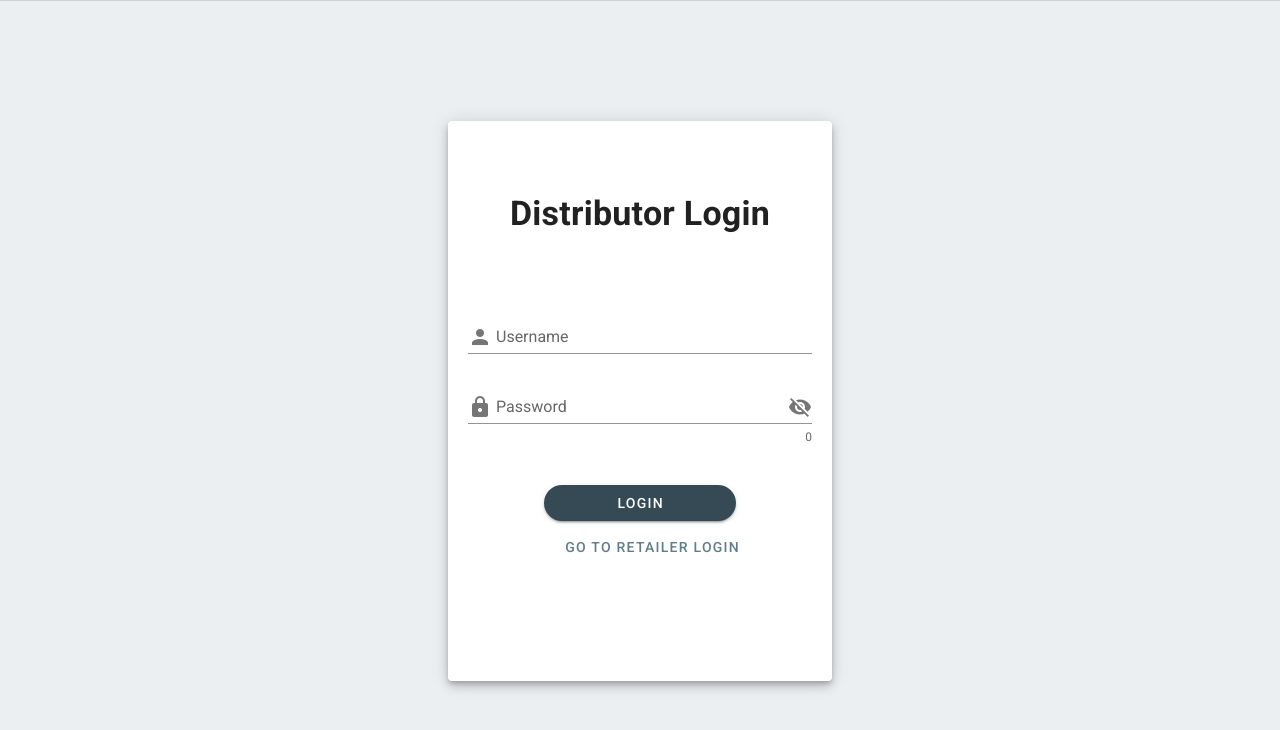
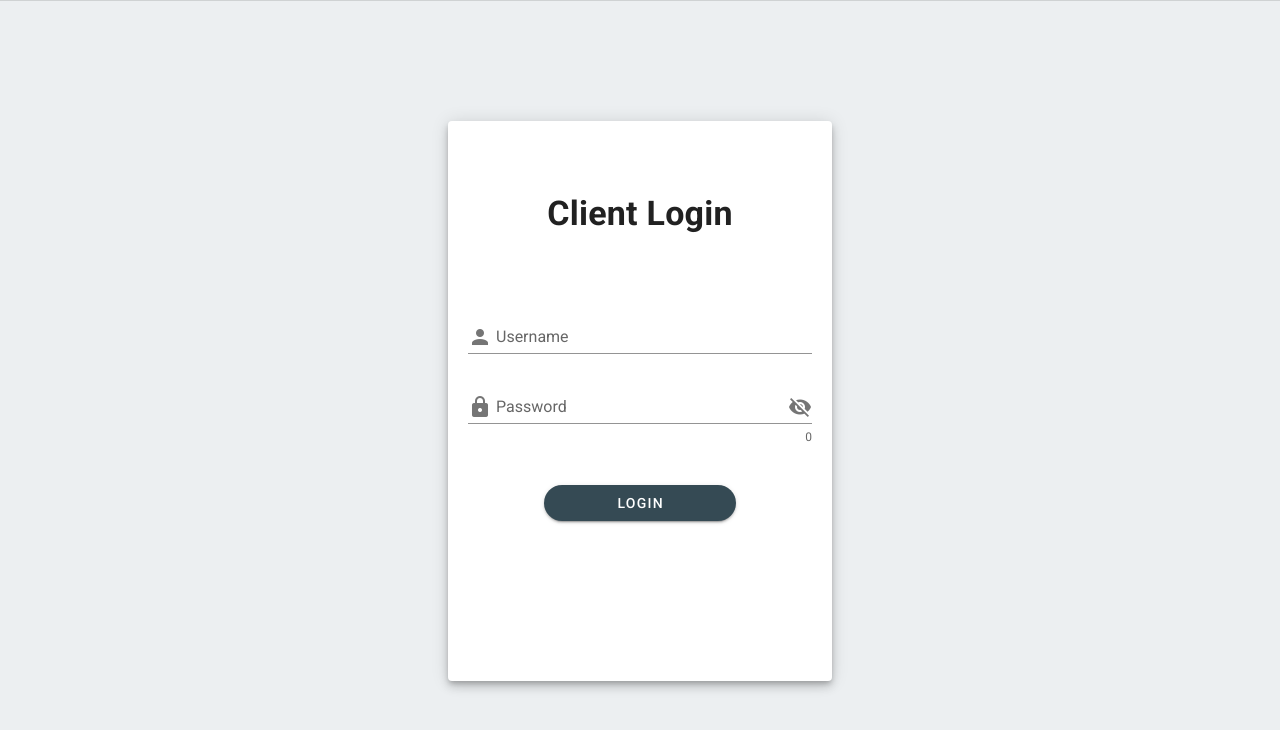
Before and after one commit to kokocrunch/drug-trace, a Vue app in the folder organization/web-app/: page / in a window 1280 px wide. Shown: the top 730 px of the page. Built offline with nearby package versions, Linux system fonts and the light colour scheme.

Commit message:
Update Home.vue

```diff
--- a/organization/web-app/src/views/Home.vue
+++ b/organization/web-app/src/views/Home.vue
@@ -12,7 +12,7 @@
   >
     <v-card-text>
       <p class="text-h4 text--primary pt-14">
-        <center><b>Distributor Login</b></center>
+        <center><b>Client Login</b></center>
       </p>
     </v-card-text>
 
@@ -50,73 +50,7 @@
     </v-btn>
   </div>
 
-  <v-card-actions class="px-16 mx-11">
-      <v-btn
-        text
-        color="#607D8B"
-        @click="overlay = !overlay"
-      >
-        Go to Retailer Login
-      </v-btn>
-    </v-card-actions>
 
-    <v-overlay
-          :absolute="absolute"
-          :opacity="opacity"
-          :value="overlay"
-        >
-    <v-card-text>
-      <p class="text-h4 text--light pt-14">
-        <center><b>Retailer Login</b></center>
-      </p>
-    </v-card-text>
-
-    <v-form v-model="valid" class="pa-10">
-          <v-text-field
-            v-model="email"
-            :rules="emailRules"
-            prepend-inner-icon="mdi-account"
-            label="Username"
-            required
-          ></v-text-field>
-
-          <v-text-field
-            v-model="password"
-            :append-icon="show1 ? 'mdi-eye' : 'mdi-eye-off'"
-            :rules="passwordRules"
-            :type="show1 ? 'text' : 'password'"
-            prepend-inner-icon="mdi-lock"
-            label="Password"
-            counter
-            @click:append="show1 = !show1"
-          ></v-text-field>
-
-  </v-form>
-
-    <div class="text-center">
-    <v-btn
-      width="50%"
-      rounded
-      color="#354A54"
-      dark
-      to="/retailer"
-    >
-      Login
-    </v-btn>
-  </div>
-
-  <v-card-actions class="px-16 mx-11">
-      <v-btn
-        text
-        color="#607D8B"
-        @click="overlay = false"
-      >
-        Go to Distributor Login
-      </v-btn>
-    </v-card-actions>
-
-
-    </v-overlay>
     </v-card>
 </v-app>
   </div>
```
